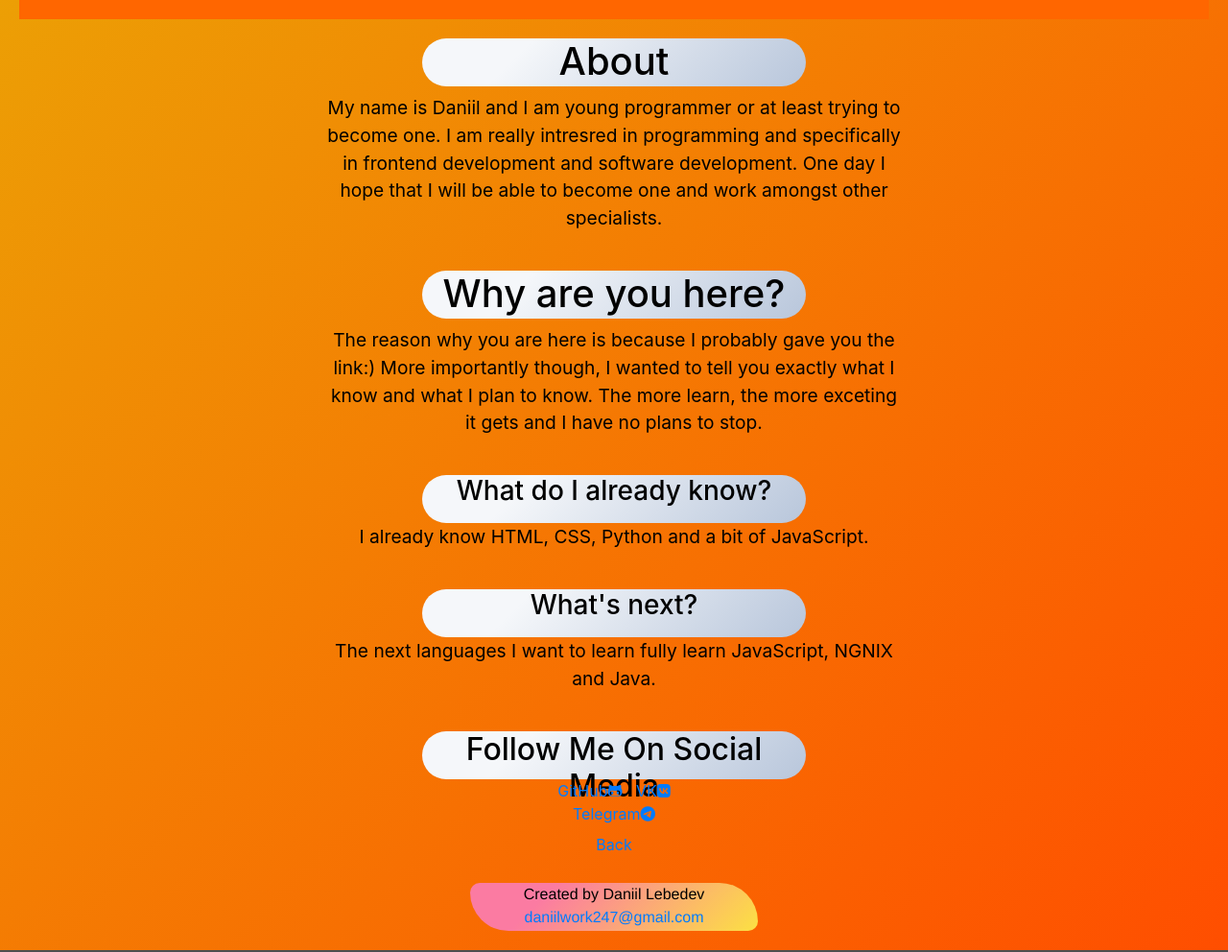
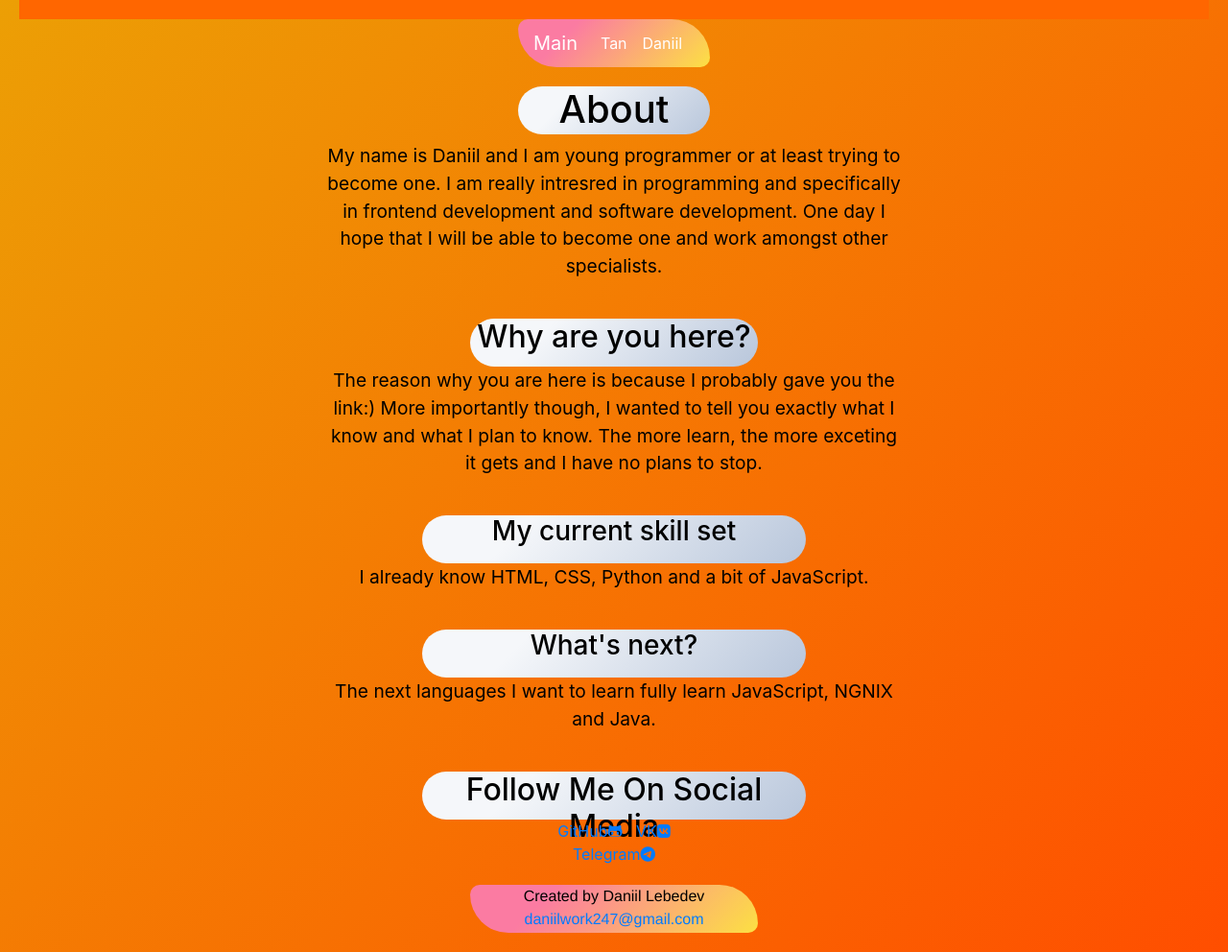
Before and after one commit to Mixed-Devs/Collab_Website, a Django app: page /daniil/ in a window 1280 px wide. Shown: the part 800-1792 px from the top of the page at 96% size. Run offline with Django 3.2, Linux system fonts and the light colour scheme; some libraries are stand-ins or nearby versions.

Commit message:
major changes: 1. Finished with almost all the titles 2. Added a nav bar for my page

```diff
--- a/website/website_app/static/css/daniil_styling.css
+++ b/website/website_app/static/css/daniil_styling.css
@@ -24,6 +24,15 @@ a {
 	text-decoration: none;
 	color: var(--primary-color);
 }
+nav {
+	margin: auto;
+	border-radius: 10px 40px;
+	background-color: #fce043;
+	background-image: linear-gradient(315deg, #fce043 0%, #fb7ba2 74%);
+	align-content: center;
+	width:200px;
+	height: 50px;
+}
 
 h1 {
 	font-weight: 300;
@@ -34,9 +43,11 @@ h1 {
 	background-image: linear-gradient(315deg, #b8c6db 0%, #f5f7fa 74%);
 	margin: auto;
 	border-radius: 25px;
-  	width: 400px;
+  	width: 200px;
   	height: 50px;
 }
+
+
 
 .showcase {
 	height: 100vh;
@@ -122,11 +133,36 @@ h1 {
 	background-image: linear-gradient(315deg, #b8c6db 0%, #f5f7fa 74%);
 	margin: auto;
 	border-radius: 25px;
-  	width: 400px;
+  	width: 300px;
   	height: 50px;
 }
 #about h3 {
 	margin: 100px ;
+	color: black;
+	background-color: #b8c6db;
+	background-image: linear-gradient(315deg, #b8c6db 0%, #f5f7fa 74%);
+	margin: auto;
+	border-radius: 25px;
+  	width: 400px;
+  	height: 50px;
+}
+
+#contact {
+    text-align: center;
+    color:black;
+  	padding: 20px;
+
+}
+#contact p {
+	font-size: 1.2rem;
+	max-width: 600px;
+    margin: auto;
+	color: black;
+
+}
+
+#contact h2 {
+	margin: 30px 0;
 	color: black;
 	background-color: #b8c6db;
 	background-image: linear-gradient(315deg, #b8c6db 0%, #f5f7fa 74%);
@@ -156,3 +192,12 @@ footer{
 	width:300px;
 	height: 50px;
 }
+
+.nav_bar{
+	border-radius: 10px 40px;
+	background-color: #fce043;
+	background-image: linear-gradient(315deg, #fce043 0%, #fb7ba2 74%);
+	align-content: center;
+	width:300px;
+	height: 50px;
+}
--- a/website/website_app/templates/daniil_website.html
+++ b/website/website_app/templates/daniil_website.html
@@ -1,6 +1,6 @@
 {% load static %}
 <!DOCTYPE html>
-<html >
+<html>
     <head>
         <meta charset='utf-8'>
         <meta http-equiv='X-UA-Compatible' content='IE=edge'>
@@ -12,7 +12,6 @@
     </head>
     <html lang="en">
     <!--This is the section with the video for my website-->
-    {% block content  %}
     <body>
         <section class="showcase">
             <div class="video-container">
@@ -24,6 +23,22 @@
 				<a href="#about" class="btn">Read More</a>
 			</div>
         </section>
+        <nav class=" navbar-expand-lg navbar navbar-dark --primary">
+            <a class="navbar-brand" href="{% url 'home' %}">Main</a>
+            <button class="navbar-toggler" type="button" data-toggle="collapse" data-target="#navbarSupportedContent" aria-controls="navbarSupportedContent" aria-expanded="false" aria-label="Toggle navigation">
+              <span class="navbar-toggler-icon"></span>
+            </button>
+
+            <div class="collapse navbar-collapse" id="navbarSupportedContent">
+              <ul class="navbar-nav mr-auto">
+                <li class="nav-item active">
+                  <a class="nav-link" href="{% url 'home' %}">Tan <span class="sr-only"></span></a>
+                </li>
+                <li class="nav-item active">
+                    <a class="nav-link" href="{% url 'daniil_page' %}">Daniil <span class="sr-only"></span></a>
+                  </li>
+            </div>
+        </nav>
         <section id="about">
 			<h1>About</h1>
 			<p>
@@ -34,7 +49,7 @@
         </section>
 
         <section id="about">
-            <h1>Why are you here?</h1>
+            <h2>Why are you here?</h2>
                 <p>The reason why you are here is because I probably gave you the link:)
                     More importantly though, I wanted to tell you exactly what I know and what I plan to know.
                     The more learn, the more exceting it gets and I have no plans to stop.
@@ -42,21 +57,20 @@
         </section>
 
         <section id="about">
-            <h3>What do I already know?</h3>
+            <h3>My current skill set</h3>
             <p>I already know HTML, CSS, Python and a bit of JavaScript.</p>
         </section>
         <section id="about">
             <h3>What's next?</h3>
             <p>The next languages I want to learn fully learn JavaScript, NGNIX and Java.</p>
         </section>
-        <section id="about">
+        <section id="contact">
             <h2>Follow Me On Social Media</h2>
 
 			<div class="social">
                 <a href="https://github.com/daniil-lebedev">GitHub<i class="fab fa-github-alt"></i></a>
                 <a href="https://vk.com/id267410170">VK<i class="fab fa-vk"></i></a></p>
                 <a href="https://t.me/Daniil_Lebedev23">Telegram<i class="fab fa-telegram"></i></a></p>
-                <a class="nav-link" href="{% url 'home' %}">Back <span class="sr-only"></span></a>
 			</div>
         </section>
 
@@ -66,7 +80,5 @@
             <p>Created by Daniil Lebedev </br>
             <a href="mailto:daniilwork274@gmail.com">daniilwork247@gmail.com</a></p>
         </footer>
-    </body>
-    {% endblock %}
 
 </html>
```
